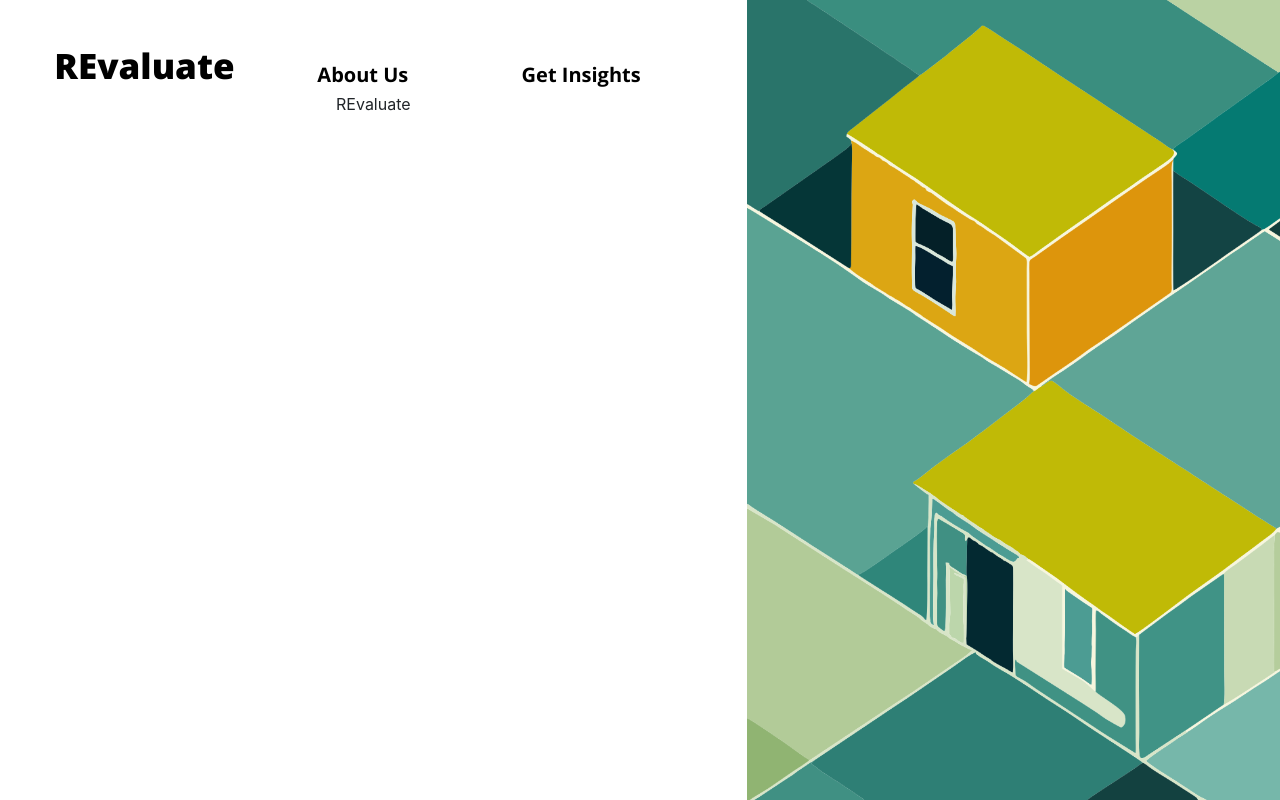
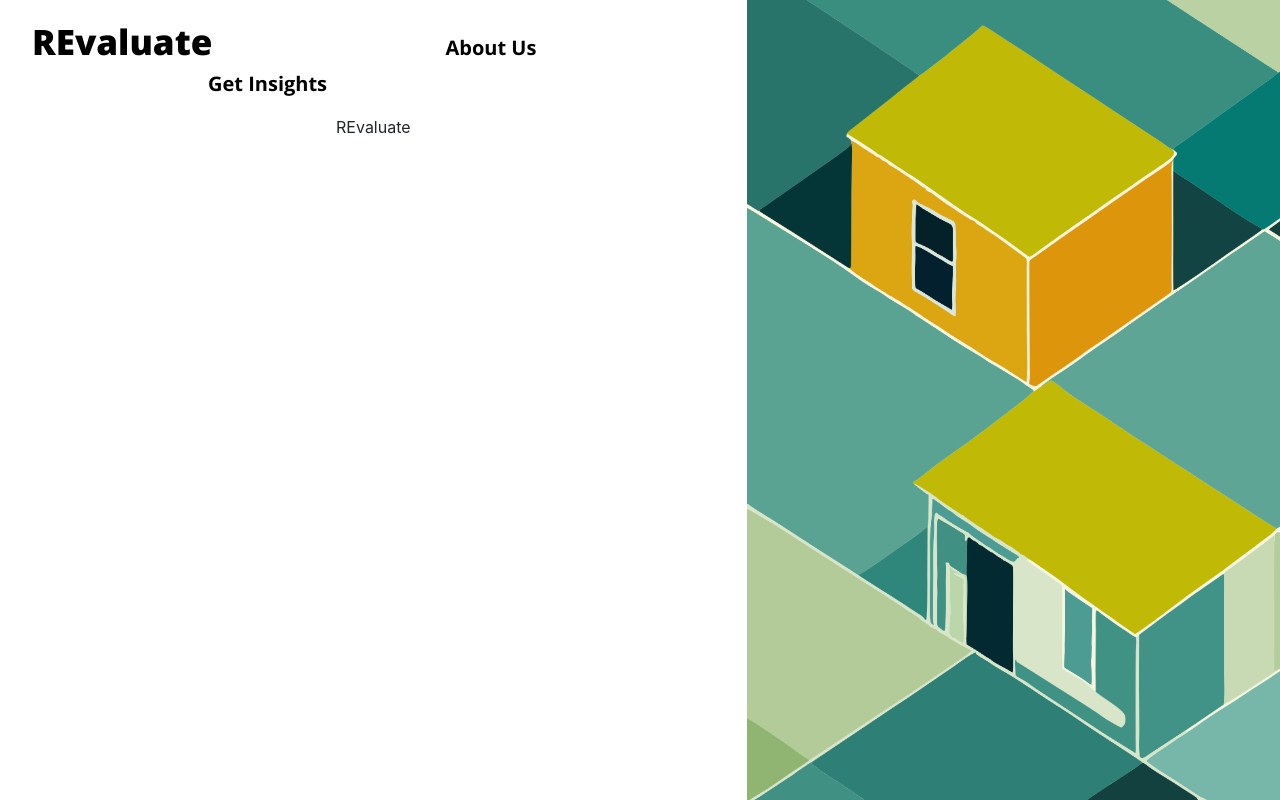
Before and after one commit to RishJohn14/HousingInfo, a React (Create React App) app in the folder revaluate_client/: page / in a window 1280 px wide. Shown: the top 800 px of the page. Built offline with nearby package versions, Linux system fonts and the light colour scheme.

Commit message:
made changes

```diff
--- a/revaluate_client/src/components/Header/Header.css
+++ b/revaluate_client/src/components/Header/Header.css
@@ -1,23 +1,19 @@
 @import url('https://fonts.googleapis.com/css2?family=Open+Sans:ital,wght@0,300;0,400;0,500;0,600;0,700;0,800;1,300;1,400;1,500;1,600;1,700;1,800&display=swap');
 .headerBar{
-    margin-left: 4.73%;
-    margin-right: 7.55%;
-    margin-top: 5.34%;
-    display: flex;
-    flex-direction: row;
-    justify-content: space-between;
+    margin: 1rem 2rem;
+    text-align: left;
 }
 a, a:hover{
-    flex: 1;
     font-family: 'Open Sans', sans-serif;
     text-decoration: none;
     color: black;
     font-size: 20px;
     font-weight: 700;
     text-align: center;
+    margin-right: 3rem;
 }
-.aboutLink, .insightsLink, .aboutLink:hover, .insightsLink:hover{
-    padding-top: 20px;
+.aboutLink, .insightsLink{
+    margin-left: 11rem;
 }
 .revaluateLink, .revaluateLink:hover{
     font-weight: 800;
--- a/revaluate_client/src/components/Header/Header.jsx
+++ b/revaluate_client/src/components/Header/Header.jsx
@@ -4,10 +4,10 @@ import './Header.css';
 function Header(){
     return(
         <div>
-            <nav class = "headerBar">
-            <a href = '/' class = 'revaluateLink'> REvaluate </a>
-            <a href = '/about' class = 'aboutLink'> About Us </a>
-            <a href = '/insights' class = 'insightsLink'> Get Insights </a>
+            <nav className = "headerBar">
+            <a href = '/' className = 'revaluateLink'> REvaluate </a>
+            <a href = '/about' className = 'aboutLink'> About Us </a>
+            <a href = '/insights' className = 'insightsLink'> Get Insights </a>
             </nav>
         </div>
     )
```
